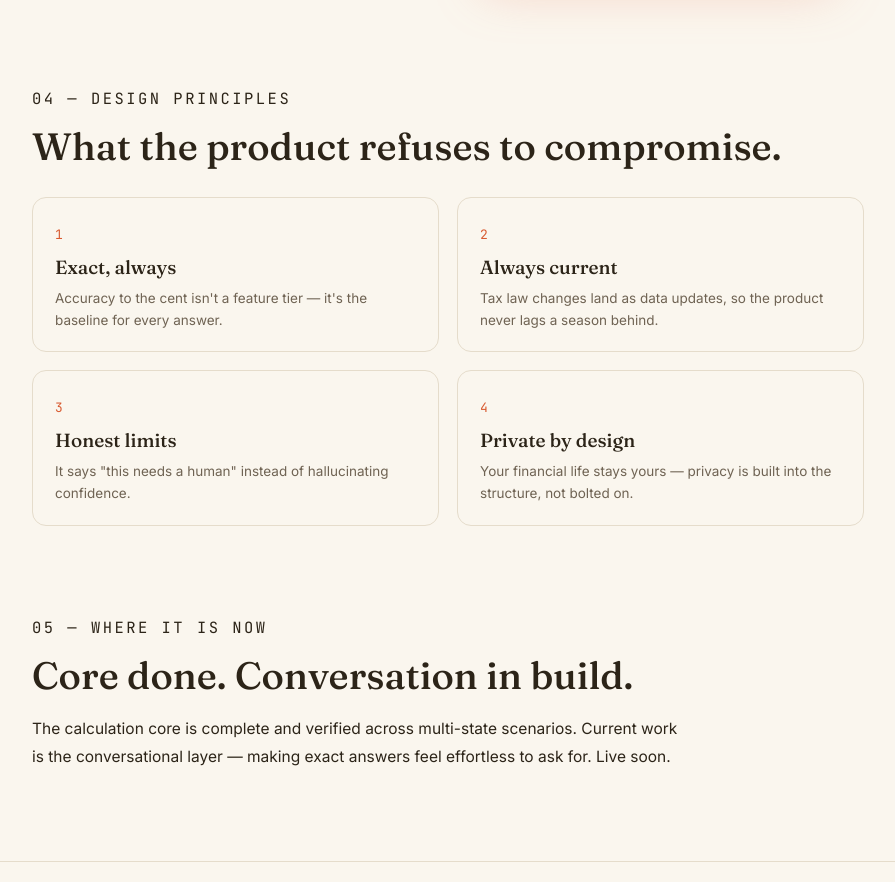
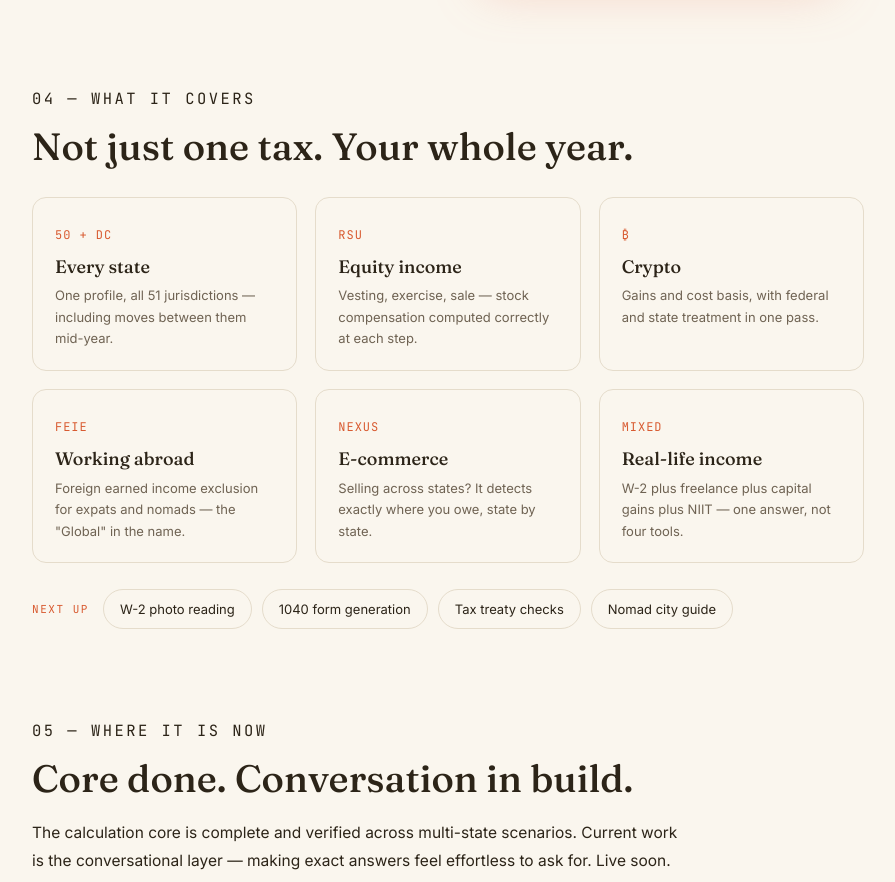
Before and after one commit to shawx001/shawx-site, an Astro site: page /work/taxglobal-ai in a window 1280 px wide. Shown: the part 2759-3641 px from the top of the page, without its empty margins (192-1087 px from the left). Built offline with nearby package versions, Linux system fonts and the light colour scheme; Astro itself is replaced by a stand-in of ours.

Commit message:
feat(case): replace design principles with real coverage grid
50 states + DC, RSU, crypto, FEIE, e-commerce nexus, mixed income —
plus next-up chips (W-2 photo, 1040 generation, treaties, nomad guide)

Co-Authored-By: Claude Fable 5 <noreply@anthropic.com>

```diff
--- a/src/pages/work/taxglobal-ai.astro
+++ b/src/pages/work/taxglobal-ai.astro
@@ -151,29 +151,46 @@ const lang = 'en' as const;
     </section>
 
     <section class="block">
-      <p class="b-label mono">04 — Design principles</p>
-      <h2>What the product refuses to compromise.</h2>
-      <div class="goals">
+      <p class="b-label mono">04 — What it covers</p>
+      <h2>Not just one tax. Your whole year.</h2>
+      <div class="goals three">
         <div class="goal">
-          <span class="g-num mono">1</span>
-          <h3>Exact, always</h3>
-          <p>Accuracy to the cent isn't a feature tier — it's the baseline for every answer.</p>
+          <span class="g-num mono">50 + DC</span>
+          <h3>Every state</h3>
+          <p>One profile, all 51 jurisdictions — including moves between them mid-year.</p>
         </div>
         <div class="goal">
-          <span class="g-num mono">2</span>
-          <h3>Always current</h3>
-          <p>Tax law changes land as data updates, so the product never lags a season behind.</p>
+          <span class="g-num mono">RSU</span>
+          <h3>Equity income</h3>
+          <p>Vesting, exercise, sale — stock compensation computed correctly at each step.</p>
         </div>
         <div class="goal">
-          <span class="g-num mono">3</span>
-          <h3>Honest limits</h3>
-          <p>It says "this needs a human" instead of hallucinating confidence.</p>
+          <span class="g-num mono">₿</span>
+          <h3>Crypto</h3>
+          <p>Gains and cost basis, with federal and state treatment in one pass.</p>
         </div>
         <div class="goal">
-          <span class="g-num mono">4</span>
-          <h3>Private by design</h3>
-          <p>Your financial life stays yours — privacy is built into the structure, not bolted on.</p>
+          <span class="g-num mono">FEIE</span>
+          <h3>Working abroad</h3>
+          <p>Foreign earned income exclusion for expats and nomads — the "Global" in the name.</p>
         </div>
+        <div class="goal">
+          <span class="g-num mono">Nexus</span>
+          <h3>E-commerce</h3>
+          <p>Selling across states? It detects exactly where you owe, state by state.</p>
+        </div>
+        <div class="goal">
+          <span class="g-num mono">Mixed</span>
+          <h3>Real-life income</h3>
+          <p>W-2 plus freelance plus capital gains plus NIIT — one answer, not four tools.</p>
+        </div>
+      </div>
+      <div class="next-row">
+        <span class="next-label mono">Next up</span>
+        <span class="q-chip">W-2 photo reading</span>
+        <span class="q-chip">1040 form generation</span>
+        <span class="q-chip">Tax treaty checks</span>
+        <span class="q-chip">Nomad city guide</span>
       </div>
     </section>
 
@@ -412,14 +429,34 @@ const lang = 'en' as const;
     gap: 18px;
     margin-top: 28px;
   }
+  .goals.three { grid-template-columns: repeat(3, 1fr); }
   .goal { border: 1px solid var(--hairline); border-radius: 14px; padding: 22px 22px 20px; }
-  .g-num { font-size: 13px; color: var(--accent); }
-  .goal h3 { font-size: 19px; margin-top: 10px; }
-  .goal p { margin: 8px 0 0; font-size: 13.5px; line-height: 1.65; color: var(--ink-2); }
+  .g-num {
+    font-size: 12px;
+    letter-spacing: 0.08em;
+    text-transform: uppercase;
+    color: var(--accent);
+  }
+  .goal h3 { font-size: 18px; margin-top: 10px; }
+  .goal p { margin: 8px 0 0; font-size: 13px; line-height: 1.65; color: var(--ink-2); }
+  .next-row {
+    display: flex;
+    align-items: center;
+    flex-wrap: wrap;
+    gap: 10px;
+    margin-top: 26px;
+  }
+  .next-label {
+    font-size: 11px;
+    letter-spacing: 0.14em;
+    text-transform: uppercase;
+    color: var(--accent);
+    margin-right: 4px;
+  }
 
   @media (max-width: 720px) {
     .meta { grid-template-columns: 1fr; gap: 20px; }
-    .goals { grid-template-columns: 1fr; }
+    .goals, .goals.three { grid-template-columns: 1fr; }
     .p-flow { flex-direction: column; }
     .p-arrow { transform: rotate(90deg); }
     .block { margin-top: 64px; }
--- a/src/pages/zh/work/taxglobal-ai.astro
+++ b/src/pages/zh/work/taxglobal-ai.astro
@@ -150,29 +150,46 @@ const lang = 'zh' as const;
     </section>
 
     <section class="block">
-      <p class="b-label mono">04 — 设计原则</p>
-      <h2>产品拒绝妥协的四件事。</h2>
-      <div class="goals">
+      <p class="b-label mono">04 — 覆盖范围</p>
+      <h2>不只算一种税，算你的一整年。</h2>
+      <div class="goals three">
         <div class="goal">
-          <span class="g-num mono">1</span>
-          <h3>永远精确</h3>
-          <p>分位精确不是高级版功能 —— 是每一个答案的底线。</p>
+          <span class="g-num mono">50 + DC</span>
+          <h3>全美所有州</h3>
+          <p>一份档案，51 个辖区全覆盖 —— 包括年中跨州搬家。</p>
         </div>
         <div class="goal">
-          <span class="g-num mono">2</span>
-          <h3>永远最新</h3>
-          <p>税法变化以数据形式落地，产品永远不会慢一个报税季。</p>
+          <span class="g-num mono">RSU</span>
+          <h3>股权收入</h3>
+          <p>归属、行权、出售 —— 股票薪酬每一步都算对。</p>
         </div>
         <div class="goal">
-          <span class="g-num mono">3</span>
-          <h3>诚实的边界</h3>
-          <p>它会说"这个需要人工"，而不是用幻觉伪装自信。</p>
+          <span class="g-num mono">₿</span>
+          <h3>加密货币</h3>
+          <p>收益与成本基础，联邦 + 州一次算清。</p>
         </div>
         <div class="goal">
-          <span class="g-num mono">4</span>
-          <h3>隐私即设计</h3>
-          <p>你的财务生活只属于你 —— 隐私长在结构里，不是事后补丁。</p>
+          <span class="g-num mono">FEIE</span>
+          <h3>海外工作</h3>
+          <p>海外收入豁免，为 expat 和数字游民而生 —— 名字里的 "Global"。</p>
         </div>
+        <div class="goal">
+          <span class="g-num mono">Nexus</span>
+          <h3>电商卖家</h3>
+          <p>跨州卖货？它逐州检测你在哪里产生纳税义务。</p>
+        </div>
+        <div class="goal">
+          <span class="g-num mono">Mixed</span>
+          <h3>真实人生的收入</h3>
+          <p>W-2 + 自由职业 + 资本利得 + NIIT —— 一个答案，不用四个工具。</p>
+        </div>
+      </div>
+      <div class="next-row">
+        <span class="next-label mono">即将到来</span>
+        <span class="q-chip">W-2 拍照识别</span>
+        <span class="q-chip">1040 表单生成</span>
+        <span class="q-chip">税收协定核查</span>
+        <span class="q-chip">游民城市指南</span>
       </div>
     </section>
 
@@ -407,14 +424,34 @@ const lang = 'zh' as const;
     gap: 18px;
     margin-top: 28px;
   }
+  .goals.three { grid-template-columns: repeat(3, 1fr); }
   .goal { border: 1px solid var(--hairline); border-radius: 14px; padding: 22px 22px 20px; }
-  .g-num { font-size: 13px; color: var(--accent); }
-  .goal h3 { font-size: 19px; margin-top: 10px; }
-  .goal p { margin: 8px 0 0; font-size: 13.5px; line-height: 1.75; color: var(--ink-2); }
+  .g-num {
+    font-size: 12px;
+    letter-spacing: 0.08em;
+    text-transform: uppercase;
+    color: var(--accent);
+  }
+  .goal h3 { font-size: 18px; margin-top: 10px; }
+  .goal p { margin: 8px 0 0; font-size: 13px; line-height: 1.75; color: var(--ink-2); }
+  .next-row {
+    display: flex;
+    align-items: center;
+    flex-wrap: wrap;
+    gap: 10px;
+    margin-top: 26px;
+  }
+  .next-label {
+    font-size: 11px;
+    letter-spacing: 0.14em;
+    text-transform: uppercase;
+    color: var(--accent);
+    margin-right: 4px;
+  }
 
   @media (max-width: 720px) {
     .meta { grid-template-columns: 1fr; gap: 20px; }
-    .goals { grid-template-columns: 1fr; }
+    .goals, .goals.three { grid-template-columns: 1fr; }
     .p-flow { flex-direction: column; }
     .p-arrow { transform: rotate(90deg); }
     .block { margin-top: 64px; }
```
